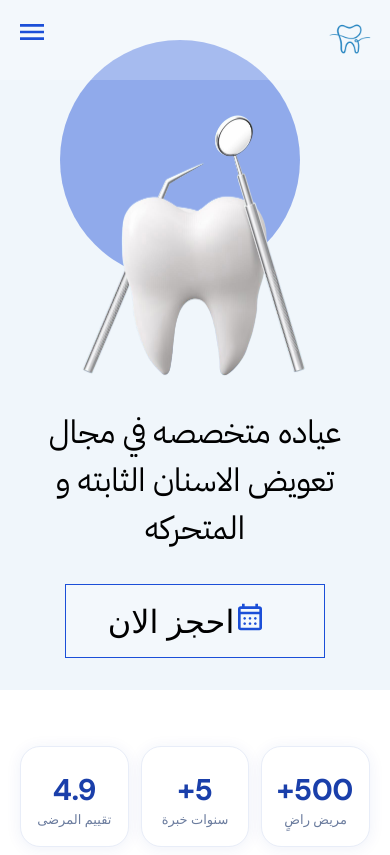
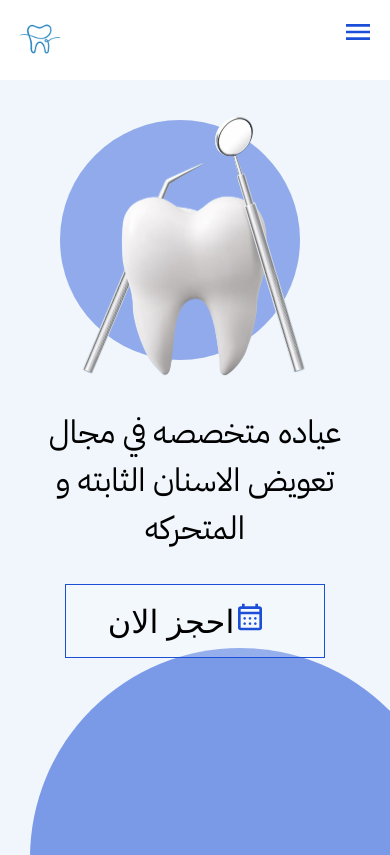
Before and after one commit to Mar-Devs/Dentistry-Website, a React (Vite) app: page / in a window 390 px wide. Shown: the top 855 px of the page. Built offline with nearby package versions, Linux system fonts and the light colour scheme.

Commit message:
mobile-nav bar bug fixed

```diff
--- a/src/home.css
+++ b/src/home.css
@@ -19,7 +19,7 @@ html {
    Dental Clinic Hero — Background CSS
    ============================================= */
 
-#root {
+#home {
   background-color: #f0f6fb; /* light blue-white base */
   position: relative;
   overflow: hidden;
@@ -28,7 +28,7 @@ html {
 }
 
 /* Large soft circle — bottom right (behind stats) */
-#root::before {
+#home::before {
   content: "";
   position: absolute;
   bottom: -80px;
@@ -42,7 +42,7 @@ html {
 }
 
 /* Smaller soft circle — upper left area */
-#root::after {
+#home::after {
   content: "";
   position: absolute;
   top: 40px;
@@ -56,7 +56,7 @@ html {
 }
 
 /* All direct children should sit above the circles */
-#root > * {
+#home > * {
   position: relative;
   z-index: 1;
 }
--- a/src/navBar.css
+++ b/src/navBar.css
@@ -24,6 +24,7 @@ header {
   top: 0;
   background-color: rgba(255, 255, 255, 0.2);
 }
+
 
 .desktop-ul {
   display: flex;
@@ -53,10 +54,6 @@ header {
   margin-left: auto;
 }
 
-.desktop-ul li:last-child {
-  margin-right: auto;
-}
-
 ul li a:hover {
   font-weight: 900;
 }
@@ -84,14 +81,13 @@ ul li a:hover {
 
 .mobile-ul {
   display: none;
-  flex-direction: column-reverse;
+  flex-direction: column;
   align-items: center;
   width: 100%;
 }
 
 .menu-icon {
   display: none;
-  margin-right: auto;
   height: 2rem;
 }
 
@@ -105,7 +101,7 @@ ul li a:hover {
   width: 60%;
   top: 0;
   right: 0;
-  position: fixed;
+  position: absolute;
   z-index: 999;
   background-color: var(--primary-color);
   display: none;
@@ -181,5 +177,6 @@ ul li a:hover {
 
   nav {
     display: flex;
+    justify-content: space-between;
   }
 }
```
